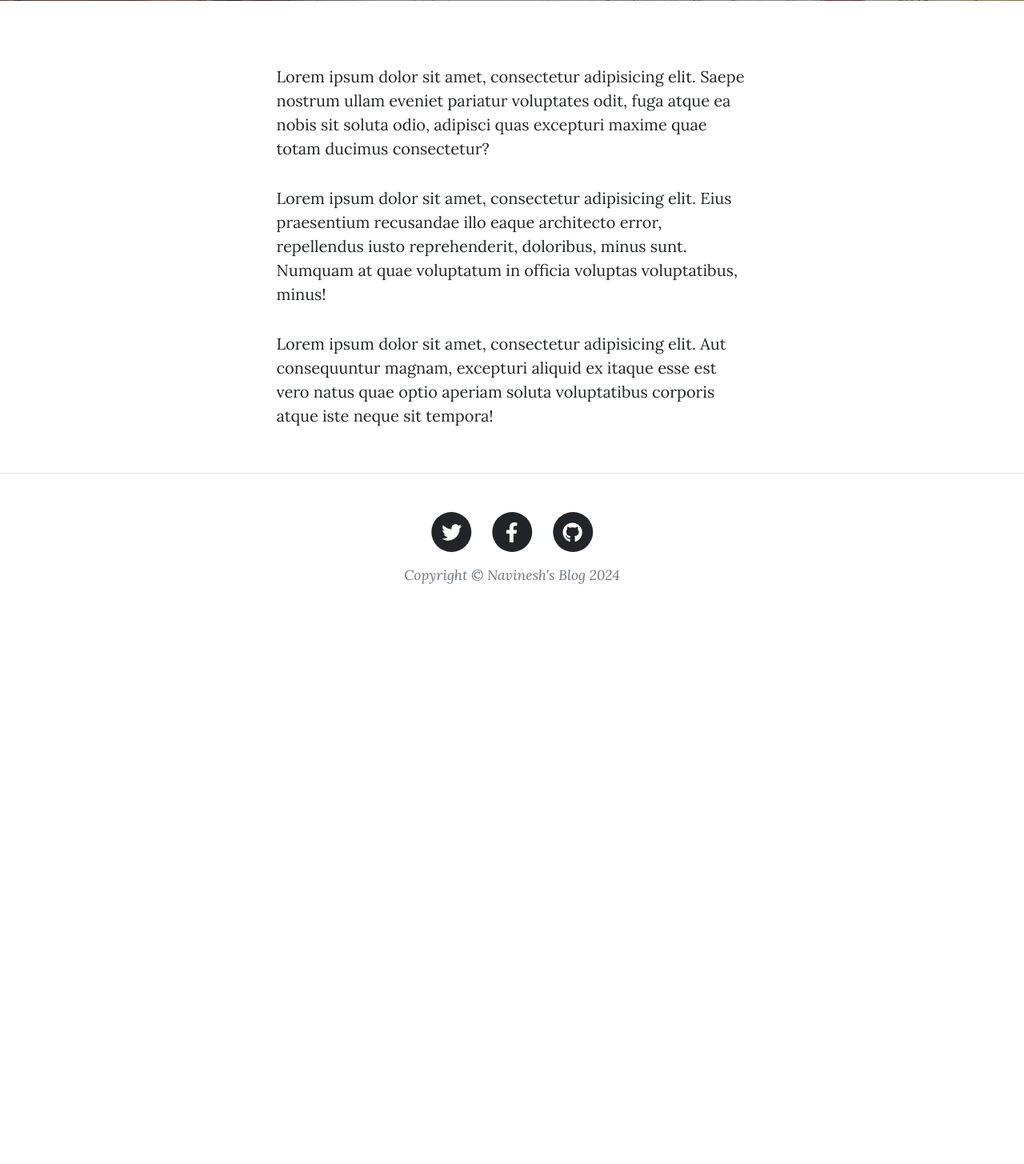
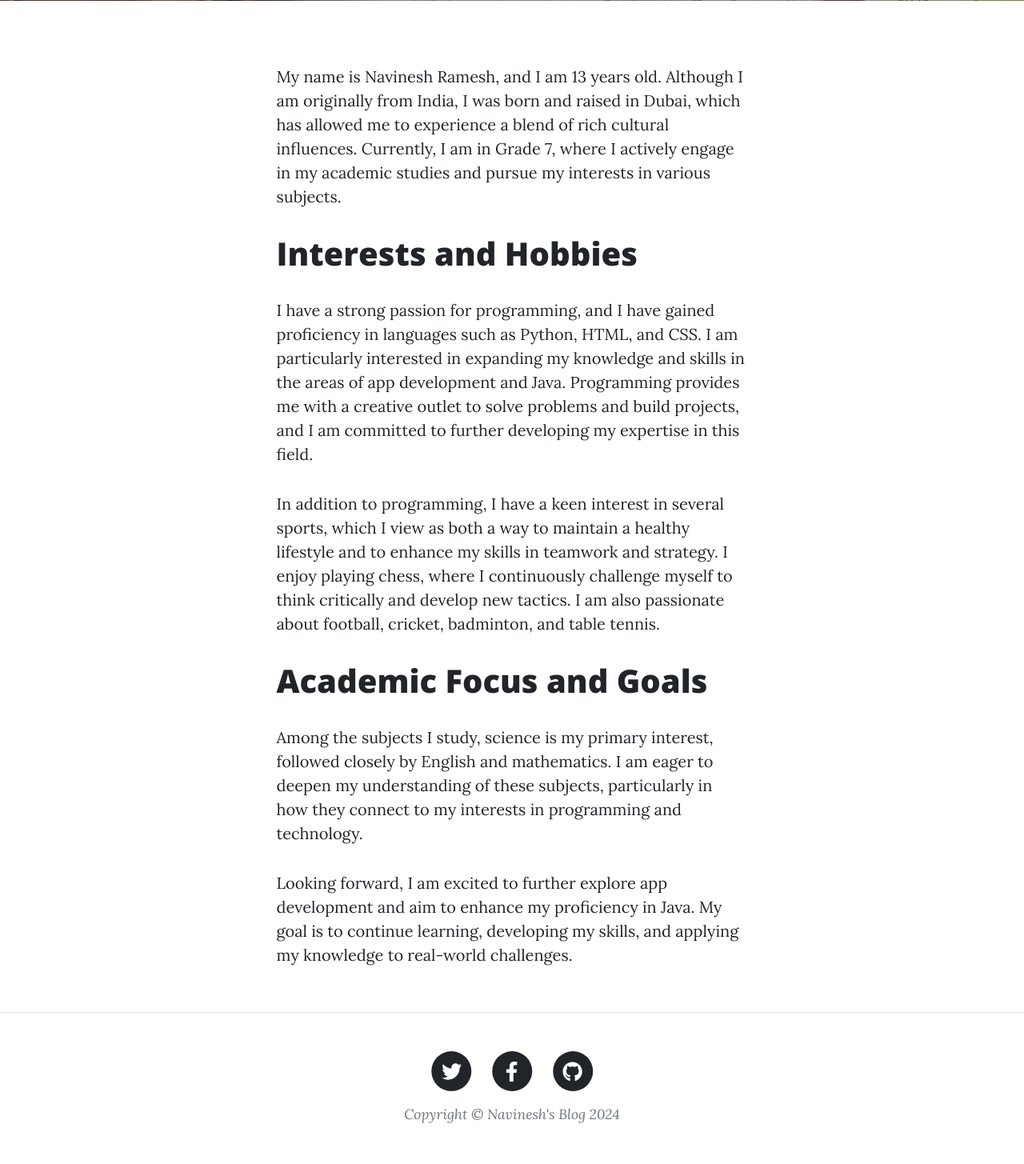
Before and after one commit to navineshramesh/day-69-starting-files-blog-with-users12, a Flask app: page /about in a window 1280 px wide. Shown: the part 531-1986 px from the top of the page at 80% size. Before the commit the page ends 1261 px from the top, so only its background shows below. Run offline with Flask 3, Linux system fonts and the light colour scheme; some libraries are stand-ins or nearby versions.

Commit message:
Version 7

```diff
--- a/templates/about.html
+++ b/templates/about.html
@@ -22,22 +22,21 @@
     <div class="row gx-4 gx-lg-5 justify-content-center">
       <div class="col-md-10 col-lg-8 col-xl-7">
         <p>
-          Lorem ipsum dolor sit amet, consectetur adipisicing elit. Saepe
-          nostrum ullam eveniet pariatur voluptates odit, fuga atque ea nobis
-          sit soluta odio, adipisci quas excepturi maxime quae totam ducimus
-          consectetur?
+          My name is Navinesh Ramesh, and I am 13 years old. Although I am originally from India, I was born and raised in Dubai, which has allowed me to experience a blend of rich cultural influences. Currently, I am in Grade 7, where I actively engage in my academic studies and pursue my interests in various subjects.
+        </p>
+        <h1>Interests and Hobbies</h1>
+        <p>
+          I have a strong passion for programming, and I have gained proficiency in languages such as Python, HTML, and CSS. I am particularly interested in expanding my knowledge and skills in the areas of app development and Java. Programming provides me with a creative outlet to solve problems and build projects, and I am committed to further developing my expertise in this field.
         </p>
         <p>
-          Lorem ipsum dolor sit amet, consectetur adipisicing elit. Eius
-          praesentium recusandae illo eaque architecto error, repellendus iusto
-          reprehenderit, doloribus, minus sunt. Numquam at quae voluptatum in
-          officia voluptas voluptatibus, minus!
+        In addition to programming, I have a keen interest in several sports, which I view as both a way to maintain a healthy lifestyle and to enhance my skills in teamwork and strategy. I enjoy playing chess, where I continuously challenge myself to think critically and develop new tactics. I am also passionate about football, cricket, badminton, and table tennis.
+        </p>
+        <h1>Academic Focus and Goals</h1>
+        <p>
+          Among the subjects I study, science is my primary interest, followed closely by English and mathematics. I am eager to deepen my understanding of these subjects, particularly in how they connect to my interests in programming and technology.
         </p>
         <p>
-          Lorem ipsum dolor sit amet, consectetur adipisicing elit. Aut
-          consequuntur magnam, excepturi aliquid ex itaque esse est vero natus
-          quae optio aperiam soluta voluptatibus corporis atque iste neque sit
-          tempora!
+          Looking forward, I am excited to further explore app development and aim to enhance my proficiency in Java. My goal is to continue learning, developing my skills, and applying my knowledge to real-world challenges.
         </p>
       </div>
     </div>
--- a/templates/login.html
+++ b/templates/login.html
@@ -1,6 +1,5 @@
 {% block content %}
 {% include "header.html" %}
-<meta name="robots" content="noindex, nofollow">
 
 
 <!-- Page Header -->
```
Also changed, not shown: static/assets/img/angela-profile.jpg (deleted).
